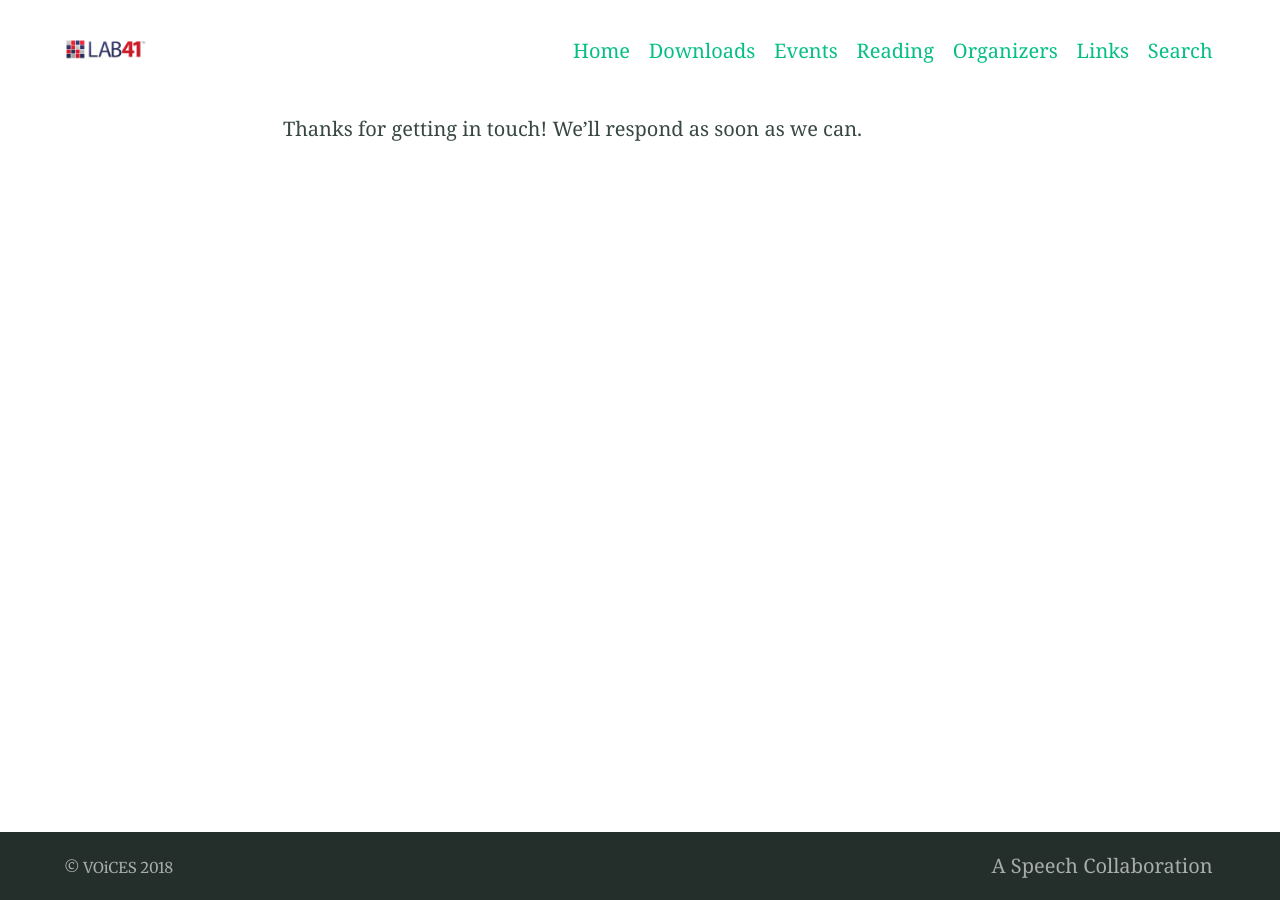
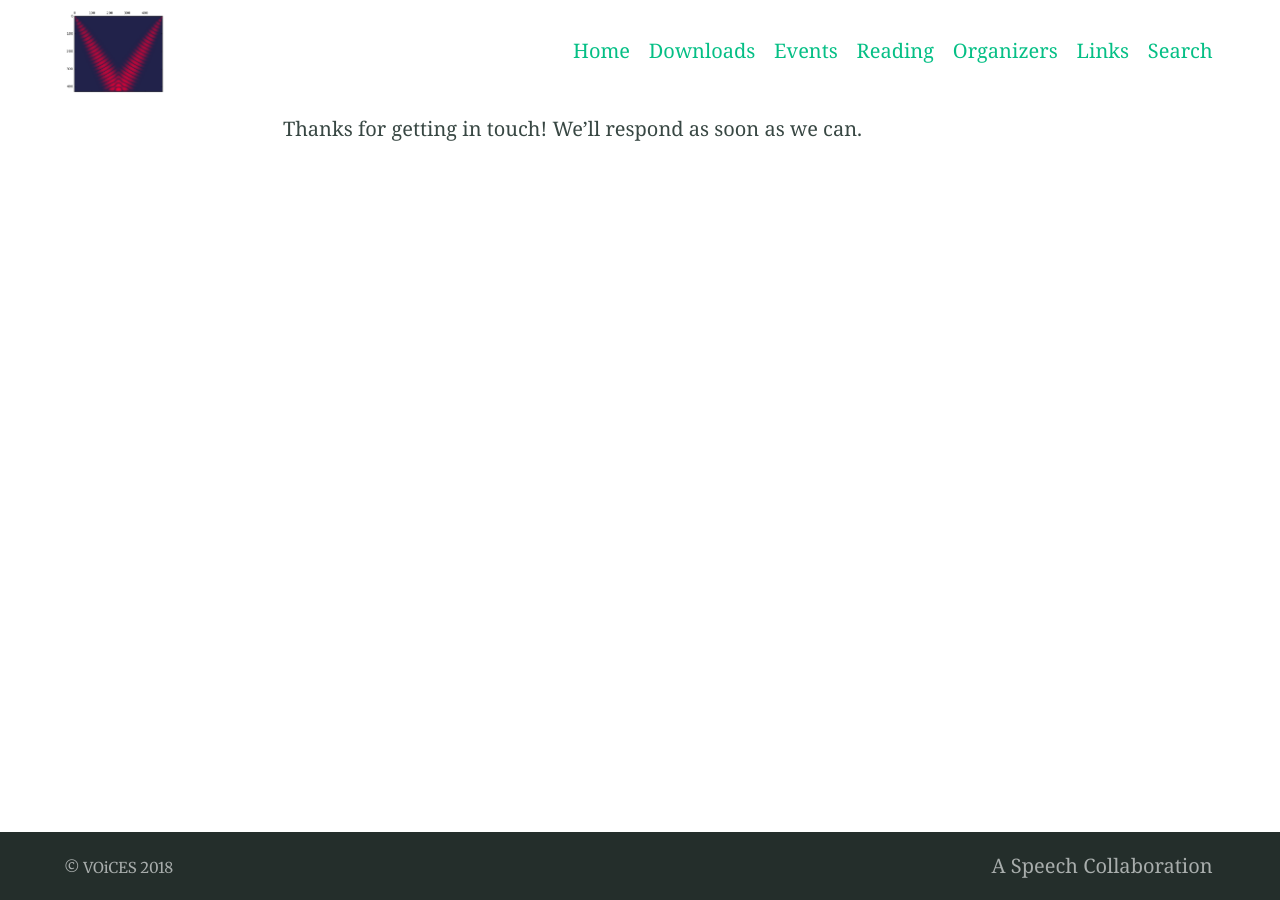
Before and after one commit to IQTLabs/voices, a Jekyll site: the page built from thanks.md, in a window 1280 px wide. Built offline with Jekyll 4.4.1, drawn with Linux system fonts in a browser that asks for light colours; our own code applies the rules of GitHub Pages for plain Markdown files.

Commit message:
Added logo

```diff
--- a/_config.yml
+++ b/_config.yml
@@ -75,7 +75,7 @@ defaults:
 encoding: utf-8 # Make sure the encoding is right
 lang: en-GB # Set the site language
 title: "VOiCES" # Site name or title, also used in jekyll-seo-tag
-logo: "/assets/l41logo.jpg " # Site logo, also used in jekyll-seo-tag
+logo: "/images/VOICE_logo.png" # Site logo, also used in jekyll-seo-tag
 description: "The Voices Obscured in Complex Environmental Settings (VOiCES) corpus is a creative commons speech dataset targeting acoustically challenging and reverberant environments with robust labels and truth data for transcription, denoising, and speaker identification." # Site description and default description, also used in jekyll-seo-tag
 url: "https://lab41.org" # Site url, also used in jekyll-seo-tag
 baseurl: ""
```
Also changed, not shown: images/VOICE_logo.png (added).
